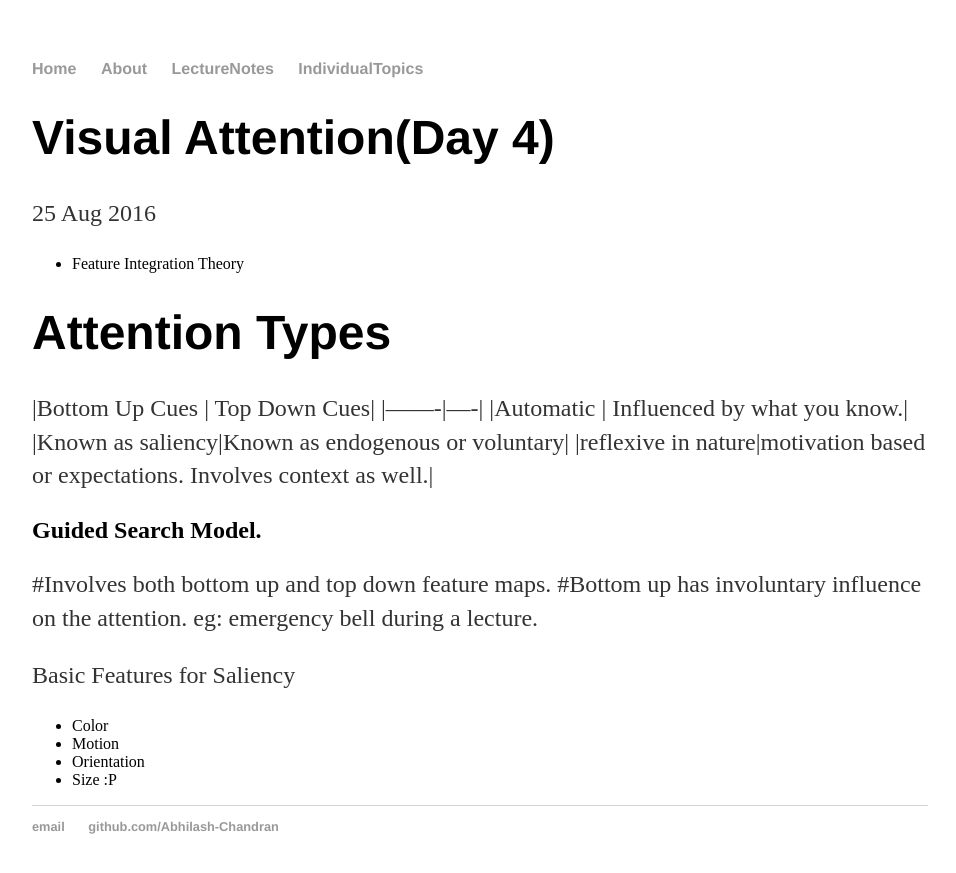
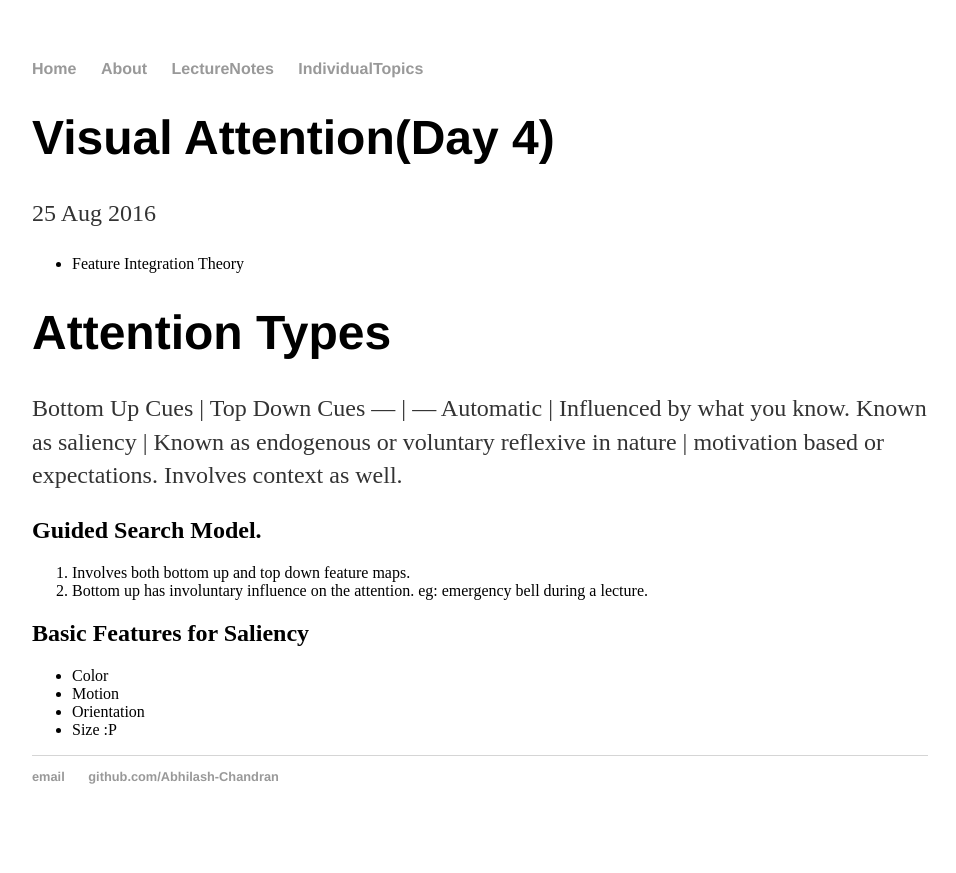
Before and after one commit to Abhilash-Chandran/Abhilash-Chandran.github.io, a Jekyll site: the page built from _posts/2016-08-25-Visual Attention.md, in a window 1280 px wide. Shown: the top 873 px of the page, without its empty margins (160-1116 px from the left). Built offline with Jekyll 4.4.1, drawn with Linux system fonts in a browser that asks for light colours; part of the change alters nothing that is shown.

```diff
--- a/_posts/2016-08-25-Visual Attention.md
+++ b/_posts/2016-08-25-Visual Attention.md
@@ -8,18 +8,19 @@ title: Visual Attention(Day 4)
 
 Attention Types
 ======
-|Bottom Up Cues | Top Down Cues|
-|-------|----|
-|Automatic | Influenced by what you know.|
-|Known as saliency|Known as endogenous or voluntary|
-|reflexive in nature|motivation based or expectations. Involves context as well.|
+Bottom Up Cues | Top Down Cues
+--- | ---
+Automatic | Influenced by what you know.
+Known as saliency | Known as endogenous or voluntary
+reflexive in nature | motivation based or expectations. Involves context as well.
 
 Guided Search Model.
 ------
-#Involves both bottom up and top down feature maps.
-#Bottom up has involuntary influence  on the attention. eg: emergency bell during a lecture.
+1. Involves both bottom up and top down feature maps.
+2. Bottom up has involuntary influence  on the attention. eg: emergency bell during a lecture.
 
 Basic Features for Saliency
+------
 * Color
 * Motion
 * Orientation
```
